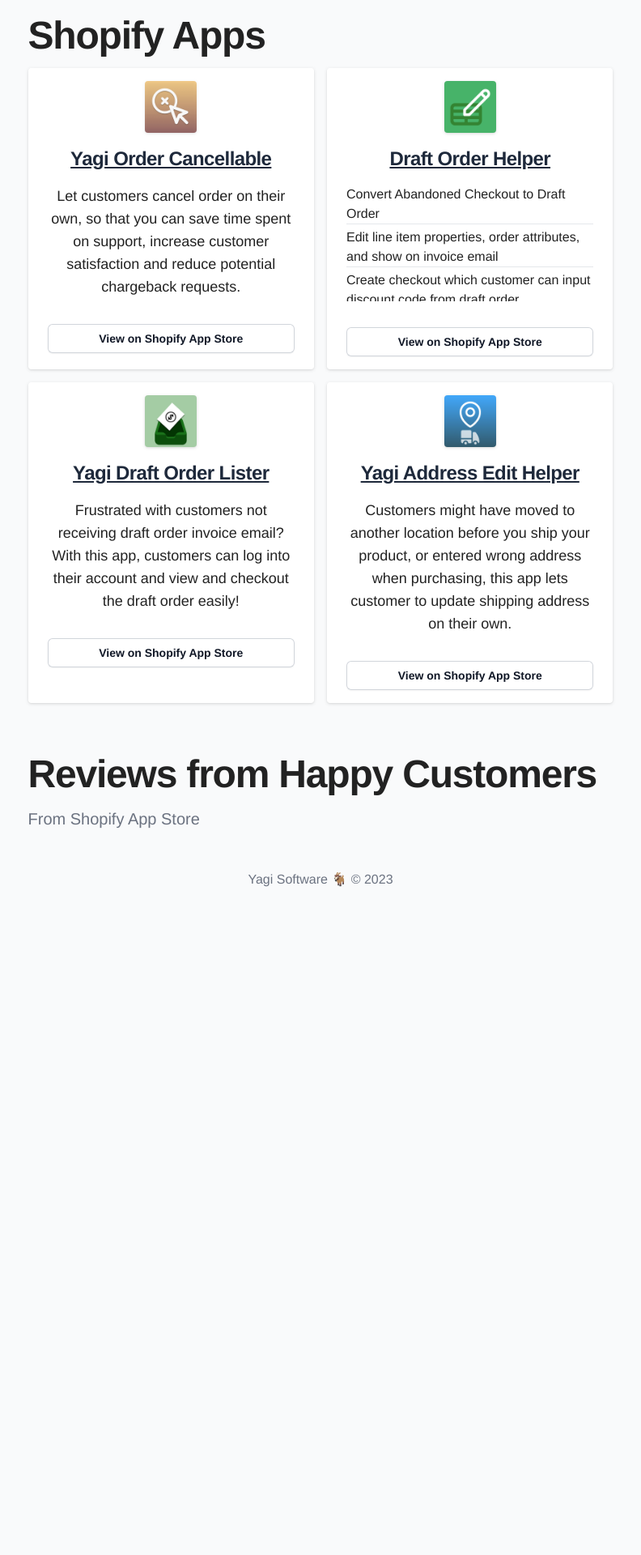
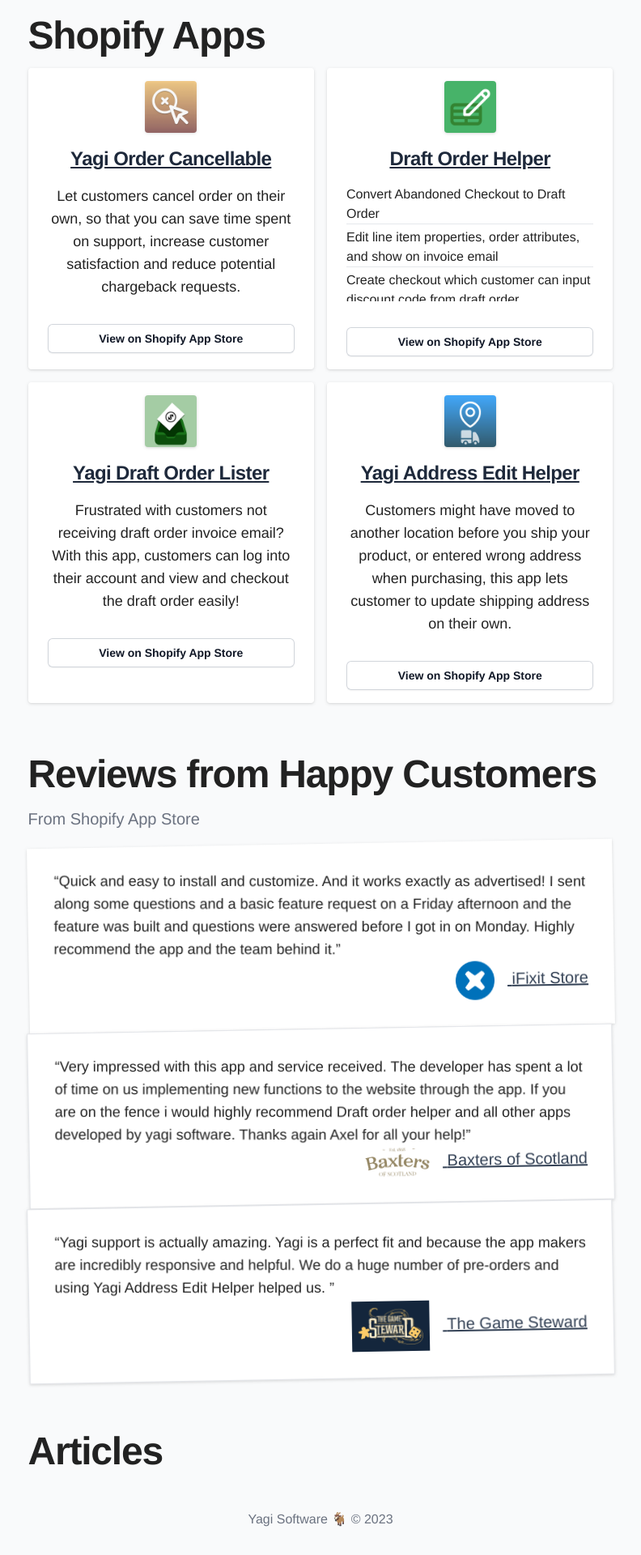
Before and after one commit to YagiSoftware/blog, a Jekyll site: the page built from index.html, in a window 1280 px wide. Shown: the part 710-2630 px from the top of the page at 81% size, without its empty margins (244-1036 px from the left). Built offline with Jekyll 4.4.1, drawn with Linux system fonts in a browser that asks for light colours; some web fonts are replaced; comment, search, counter and statistics services are not loaded; before the commit the page ends 1840 px from its top, so only the background shows below that.

Commit message:
Done review part
Done review part

```diff
--- a/css/dist.css
+++ b/css/dist.css
@@ -880,6 +880,11 @@
   margin-right: auto;
 }
 
+.my-4 {
+  margin-top: 1rem;
+  margin-bottom: 1rem;
+}
+
 .my-6 {
   margin-top: 1.5rem;
   margin-bottom: 1.5rem;
@@ -909,6 +914,10 @@
   margin-right: 0px;
 }
 
+.mr-4 {
+  margin-right: 1rem;
+}
+
 .mt-0 {
   margin-top: 0px;
 }
@@ -937,6 +946,10 @@
   display: block;
 }
 
+.inline-block {
+  display: inline-block;
+}
+
 .inline {
   display: inline;
 }
@@ -989,6 +1002,10 @@
   width: 33.333333%;
 }
 
+.w-12 {
+  width: 3rem;
+}
+
 .w-16 {
   width: 4rem;
 }
@@ -997,6 +1014,10 @@
   width: 66.666667%;
 }
 
+.w-20 {
+  width: 5rem;
+}
+
 .w-48 {
   width: 12rem;
 }
@@ -1005,6 +1026,10 @@
   width: 100%;
 }
 
+.w-24 {
+  width: 6rem;
+}
+
 .max-w-3xl {
   max-width: 48rem;
 }
@@ -1029,6 +1054,16 @@
   max-width: 36rem;
 }
 
+.-rotate-1 {
+  --tw-rotate: -1deg;
+  transform: translate(var(--tw-translate-x), var(--tw-translate-y)) rotate(var(--tw-rotate)) skewX(var(--tw-skew-x)) skewY(var(--tw-skew-y)) scaleX(var(--tw-scale-x)) scaleY(var(--tw-scale-y));
+}
+
+.rotate-1 {
+  --tw-rotate: 1deg;
+  transform: translate(var(--tw-translate-x), var(--tw-translate-y)) rotate(var(--tw-rotate)) skewX(var(--tw-skew-x)) skewY(var(--tw-skew-y)) scaleX(var(--tw-scale-x)) scaleY(var(--tw-scale-y));
+}
+
 .transform {
   transform: translate(var(--tw-translate-x), var(--tw-translate-y)) rotate(var(--tw-rotate)) skewX(var(--tw-skew-x)) skewY(var(--tw-skew-y)) scaleX(var(--tw-scale-x)) scaleY(var(--tw-scale-y));
 }
@@ -1043,6 +1078,10 @@
 
 .grid-cols-2 {
   grid-template-columns: repeat(2, minmax(0, 1fr));
+}
+
+.flex-row-reverse {
+  flex-direction: row-reverse;
 }
 
 .flex-wrap {
@@ -1157,6 +1196,19 @@
   background-color: rgb(255 255 255 / var(--tw-bg-opacity));
 }
 
+.bg-\[\#14263c\] {
+  --tw-bg-opacity: 1;
+  background-color: rgb(20 38 60 / var(--tw-bg-opacity));
+}
+
+.p-1 {
+  padding: 0.25rem;
+}
+
+.p-2 {
+  padding: 0.5rem;
+}
+
 .px-0 {
   padding-left: 0px;
   padding-right: 0px;
@@ -1282,11 +1334,6 @@
   letter-spacing: 0.025em;
 }
 
-.text-amber-800 {
-  --tw-text-opacity: 1;
-  color: rgb(146 64 14 / var(--tw-text-opacity));
-}
-
 .text-black {
   --tw-text-opacity: 1;
   color: rgb(0 0 0 / var(--tw-text-opacity));
@@ -1327,49 +1374,34 @@
   color: rgb(17 24 39 / var(--tw-text-opacity));
 }
 
-.text-green-600 {
-  --tw-text-opacity: 1;
-  color: rgb(22 163 74 / var(--tw-text-opacity));
-}
-
 .text-indigo-600 {
   --tw-text-opacity: 1;
   color: rgb(79 70 229 / var(--tw-text-opacity));
 }
 
-.text-lime-500 {
-  --tw-text-opacity: 1;
-  color: rgb(132 204 22 / var(--tw-text-opacity));
-}
-
 .text-lime-600 {
   --tw-text-opacity: 1;
   color: rgb(101 163 13 / var(--tw-text-opacity));
 }
 
+.text-slate-700 {
+  --tw-text-opacity: 1;
+  color: rgb(51 65 85 / var(--tw-text-opacity));
+}
+
+.text-slate-800 {
+  --tw-text-opacity: 1;
+  color: rgb(30 41 59 / var(--tw-text-opacity));
+}
+
 .text-white {
   --tw-text-opacity: 1;
   color: rgb(255 255 255 / var(--tw-text-opacity));
 }
 
-.text-sky-500 {
-  --tw-text-opacity: 1;
-  color: rgb(14 165 233 / var(--tw-text-opacity));
-}
-
-.text-stone-800 {
-  --tw-text-opacity: 1;
-  color: rgb(41 37 36 / var(--tw-text-opacity));
-}
-
-.text-stone-700 {
-  --tw-text-opacity: 1;
-  color: rgb(68 64 60 / var(--tw-text-opacity));
-}
-
-.text-slate-800 {
-  --tw-text-opacity: 1;
-  color: rgb(30 41 59 / var(--tw-text-opacity));
+.text-slate-300 {
+  --tw-text-opacity: 1;
+  color: rgb(203 213 225 / var(--tw-text-opacity));
 }
 
 .underline {
@@ -1418,10 +1450,27 @@
 
 body {
   font-family: 'proxima-nova', 'Helvetica Neue', Helvetica, Arial, serif;
+  font-size: 16px;
   font-weight: 400;
   line-height: 1.5;
   color: #222;
   background-color: #f9f9f9;
+}
+
+blockquote::before {
+  content: open-quote;
+}
+
+blockquote::after {
+  content: close-quote;
+}
+
+blockquote {
+  quotes: "“" "”" "‘" "’";
+}
+
+input.formkit-input:focus {
+  --tw-ring-color: #6fb172;
 }
 
 header {
@@ -1622,6 +1671,16 @@
   color: rgb(56 189 248 / var(--tw-text-opacity));
 }
 
+.hover\:text-slate-500:hover {
+  --tw-text-opacity: 1;
+  color: rgb(100 116 139 / var(--tw-text-opacity));
+}
+
+.hover\:text-slate-200:hover {
+  --tw-text-opacity: 1;
+  color: rgb(226 232 240 / var(--tw-text-opacity));
+}
+
 .focus\:border-black:focus {
   --tw-border-opacity: 1;
   border-color: rgb(0 0 0 / var(--tw-border-opacity));
@@ -1735,6 +1794,10 @@
     margin-right: 1rem;
   }
 
+  .lg\:mt-1 {
+    margin-top: 0.25rem;
+  }
+
   .lg\:h-40 {
     height: 10rem;
   }
@@ -1771,9 +1834,4 @@
     font-size: 1.25rem;
     line-height: 1.75rem;
   }
-
-  .lg\:text-base {
-    font-size: 1rem;
-    line-height: 1.5rem;
-  }
-}
+}
--- a/index.html
+++ b/index.html
@@ -34,7 +34,7 @@
   <div class="mt-4 grid grid-cols-1 md:grid-cols-2 gap-4">
     <div class="rounded bg-white drop-shadow px-6 py-4 text-center">
       <a target="_blank" href="https://apps.shopify.com/cancellable">
-        <img src="cancellable.png" class="mx-auto rounded drop-shadow w-16"/>
+        <img src="cancellable.png" alt="Yagi Order Cancellable app" class="mx-auto rounded drop-shadow w-16"/>
       </a>
       <a target="_blank" href="https://apps.shopify.com/cancellable" class="block mt-4 font-semibold text-2xl tracking-tight text-center text-slate-800 underline hover:text-amber-400">Yagi Order Cancellable</a>
       <p class="text-lg mt-4">Let customers cancel order on their own, so that you can save time spent on support, increase customer satisfaction and reduce potential chargeback requests.</p>
@@ -44,7 +44,7 @@
     </div>
     <div class="rounded bg-white drop-shadow px-6 py-4 text-center">
       <a target="_blank" href="https://apps.shopify.com/draft-helper">
-        <img src="drafthelper.png" class="mx-auto rounded drop-shadow w-16"/>
+        <img src="drafthelper.png" alt="Draftable - Draft Order Helper app" class="mx-auto rounded drop-shadow w-16"/>
       </a>
       <a target="_blank" href="https://apps.shopify.com/draft-helper" class="block mt-4 font-semibold text-2xl tracking-tight text-center text-slate-800 underline hover:text-green-400">Draft Order Helper</a>
       <p class="text-lg mt-4 px-1">
@@ -63,7 +63,7 @@
     </div>
     <div class="rounded bg-white drop-shadow px-6 py-4 text-center">
       <a target="_blank" href="https://apps.shopify.com/yagi-draft-order-lister">
-        <img src="listable.png" class="mx-auto rounded drop-shadow w-16"/>
+        <img src="listable.png" alt="Yagi Draft Order Lister app" class="mx-auto rounded drop-shadow w-16"/>
       </a>
       <a target="_blank" href="https://apps.shopify.com/yagi-draft-order-lister" class="block mt-4 font-semibold text-2xl tracking-tight text-center text-slate-800 underline hover:text-lime-400">Yagi Draft Order Lister</a>
       <p class="text-lg mt-4">Frustrated with customers not receiving draft order invoice email? With this app, customers can log into their account and view and checkout the draft order easily!</p>
@@ -74,7 +74,7 @@
 
     <div class="rounded bg-white drop-shadow px-6 py-4 text-center">
       <a target="_blank" href="https://apps.shopify.com/address-edit-helper">
-        <img src="addresshelper.png" class="mx-auto rounded drop-shadow w-16"/>
+        <img src="addresshelper.png" alt="Yagi Address Edit Helper app" class="mx-auto rounded drop-shadow w-16"/>
       </a>
       <a target="_blank" href="https://apps.shopify.com/address-edit-helper" class="block mt-4 font-semibold text-2xl tracking-tight text-center text-slate-800 underline hover:text-sky-400">Yagi Address Edit Helper</a>
       <p class="text-lg mt-4">Customers might have moved to another location before you ship your product, or entered wrong address when purchasing, this app lets customer to update shipping address on their own.</p>
@@ -87,5 +87,42 @@
 
 <div class="mx-auto max-w-3xl pt-8 mt-8">
   <h2 class="font-semibold text-2xl md:text-5xl tracking-tight">Reviews from Happy Customers</h2>
-  <h3 class="mt-4 text-gray-500">From Shopify App Store</h3>
+  <h3 class="my-4 text-gray-500">From Shopify App Store</h3>
+
+  <div class="bg-white px-8 py-8 drop-shadow -rotate-1 transform">
+    <blockquote class="text-lg rotate-1">Quick and easy to install and customize. And it works exactly as advertised! I sent along some questions and a basic feature request on a Friday afternoon and the feature was built and questions were answered before I got in on Monday. Highly recommend the app and the team behind it.</blockquote>
+    <div class="flex items-center flex-row-reverse mt-4 lg:mt-1">
+
+      <a href="https://www.ifixit.com/Store" target="_blank" class="inline-block text-slate-700 underline hover:text-slate-500">
+        <img src="ifixit.png" alt="iFixit logo" class="w-12 inline-block mr-4 cursor-pointer"/>
+        <span>iFixit Store</span>
+      </a>
+    </div>
+  </div>
+
+  <div class="bg-white px-8 py-8 drop-shadow border border-gray-200 -rotate-1 transform">
+    <blockquote class="text-lg rotate-1">Very impressed with this app and service received. The developer has spent a lot of time on us implementing new functions to the website through the app. If you are on the fence i would highly recommend Draft order helper and all other apps developed by yagi software. Thanks again Axel for all your help!</blockquote>
+    <div class="flex items-center flex-row-reverse mt-4 lg:mt-1">
+
+      <a href="https://www.baxtersofscotland.com" target="_blank" class="inline-block text-slate-700 underline hover:text-slate-500">
+        <img src="baxters.svg" alt="Baxters of Scotland logo" class="w-20 inline-block mr-4 cursor-pointer"/>
+        <span>Baxters of Scotland</span>
+      </a>
+    </div>
+  </div>
+
+  <div class="bg-white px-8 py-8 drop-shadow border border-gray-200 -rotate-1 transform">
+    <blockquote class="text-lg rotate-1">Yagi support is actually amazing. Yagi is a perfect fit and because the app makers are incredibly responsive and helpful. We do a huge number of pre-orders and using Yagi Address Edit Helper helped us. </blockquote>
+    <div class="flex items-center flex-row-reverse mt-4 lg:mt-1">
+
+      <a href="https://www.thegamesteward.com" target="_blank" class="inline-block text-slate-700 underline hover:text-slate-500">
+        <img src="tgs.png" alt="The Game Steward logo" class="w-24 bg-[#14263c] p-2 inline-block mr-4 cursor-pointer"/>
+        <span>The Game Steward</span>
+      </a>
+    </div>
+  </div>
 </div>
+
+<div class="mx-auto max-w-3xl pt-8 mt-8">
+  <h2 class="font-semibold text-2xl md:text-5xl tracking-tight">Articles</h2>
+</div>
```
Also changed, not shown: baxters.svg (added), ifixit.png (added), tailwind.css, tgs.png (added).
